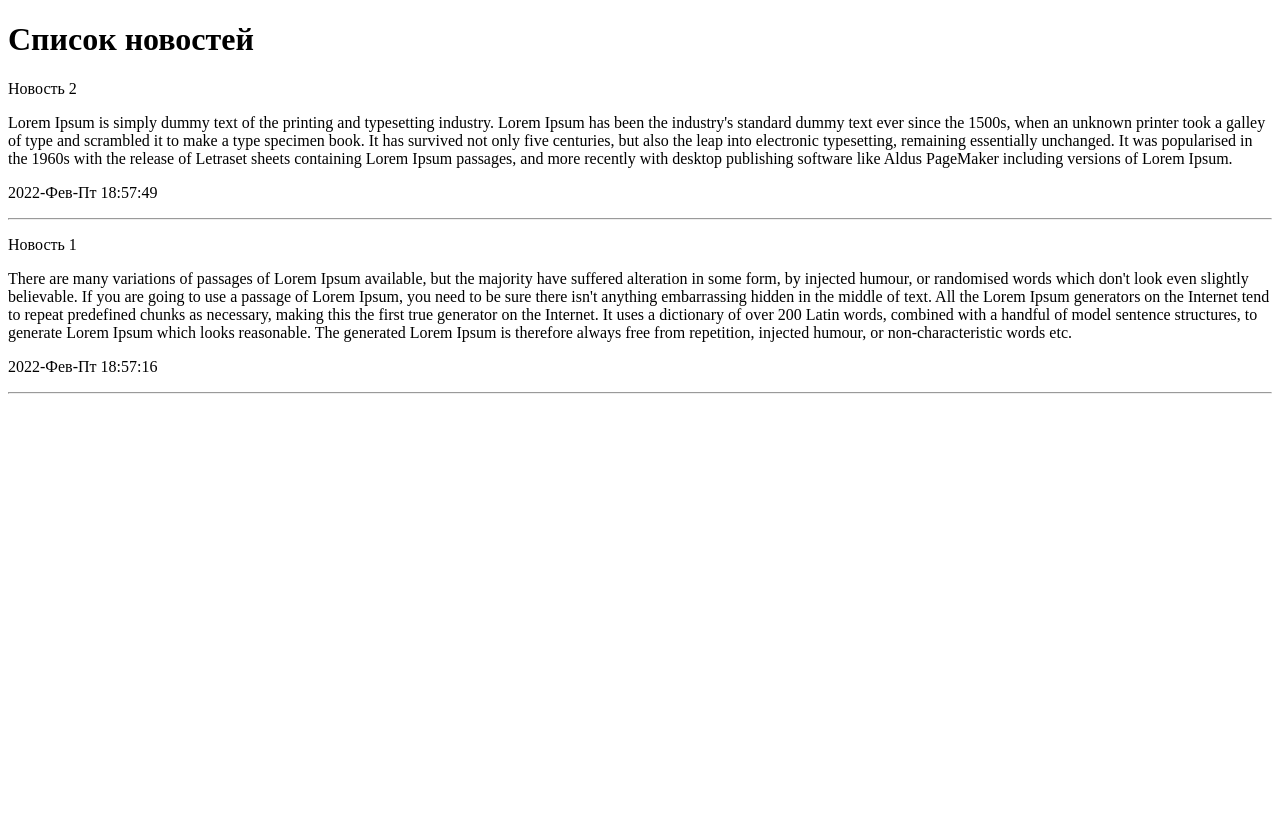
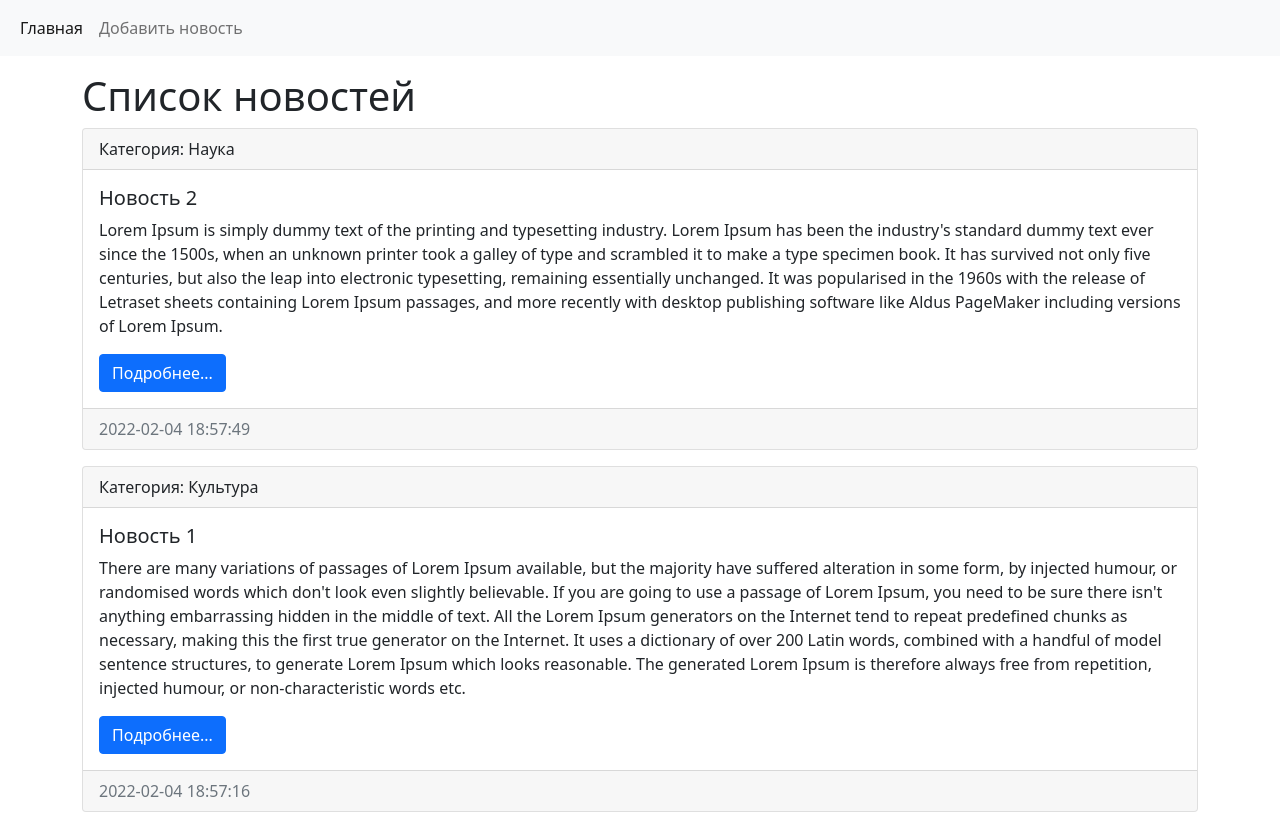
Before and after one commit to study657/LearnDjango, a Django app: page /news/ in a window 1280 px wide. Before the commit the page ends 394 px from the top, so only its background shows below. Run offline with Django 4.2, Linux system fonts and the light colour scheme; data comes from the database, SQL or seed files in the repository; both versions use the stored data as it was after the commit.

Commit message:
Отредактировали внешний вид шаблона

```diff
--- a/Обучение фреймворку Django/mysite/news/templates/news/index.html
+++ b/Обучение фреймворку Django/mysite/news/templates/news/index.html
@@ -1,21 +1,58 @@
-<!DOCTYPE html>
+<!doctype html>
 <html lang="ru">
+
 <head>
-    <meta charset="UTF-8">
-    <meta http-equiv="X-UA-Compatible" content="IE=edge">
-    <meta name="viewport" content="width=device-width, initial-scale=1.0">
+    <meta charset="utf-8">
+    <meta name="viewport" content="width=device-width, initial-scale=1">
+    <link href="https://cdn.jsdelivr.net/npm/bootstrap@5.1.3/dist/css/bootstrap.min.css" rel="stylesheet"
+        integrity="sha384-1BmE4kWBq78iYhFldvKuhfTAU6auU8tT94WrHftjDbrCEXSU1oBoqyl2QvZ6jIW3" crossorigin="anonymous">
     <title>{{ title }}</title>
 </head>
+
 <body>
-    <h1>{{ title }}</h1>
+    <nav class="navbar navbar-expand-lg navbar-light bg-light">
+        <div class="container-fluid">
+            <div class="collapse navbar-collapse" id="navbarSupportedContent">
+                <ul class="navbar-nav me-auto mb-2 mb-lg-0">
+                    <li class="nav-item">
+                        <a class="nav-link active" aria-current="page" href="/">Главная</a>
+                    </li>
+                    <li class="nav-item">
+                        <a class="nav-link" href="/">Добавить новость</a>
+                    </li>
+                </ul>
+            </div>
+        </div>
+    </nav>
 
-    {% for item in news %}
-        <div>
-            <p>{{ item.title }}</p>
-            <p>{{ item.content }}</p>
-            <p>{{ item.created_at|date:'Y-M-D H:i:s' }}</p>
+    <div class="container mt-3">
+        <h1>{{ title }}</h1>
+        <div class="row">
+            <div class="col-md-12">
+                {% for item in news %}
+                <div class="card mb-3">
+                    <div class="card-header">
+                        Категория: {{ item.category }}
+                    </div>
+                    <div class="card-body">
+                        <h5 class="card-title">{{ item.title }}</h5>
+                        <p class="card-text">{{ item.content }}</p>
+                        <a href="#" class="btn btn-primary">Подробнее...</a>
+                    </div>
+                    <div class="card-footer text-muted">
+                        {{ item.created_at|date:'Y-m-d H:i:s' }}
+                    </div>
+                </div>
+                {% endfor %}
+            </div>
         </div>
-        <hr>
-    {% endfor %}
+    </div>
+
+
+
+    <script src="https://cdn.jsdelivr.net/npm/bootstrap@5.1.3/dist/js/bootstrap.bundle.min.js"
+        integrity="sha384-ka7Sk0Gln4gmtz2MlQnikT1wXgYsOg+OMhuP+IlRH9sENBO0LRn5q+8nbTov4+1p" crossorigin="anonymous">
+    </script>
 </body>
+
 </html>
```
Also changed, not shown: Обучение фреймворку Django/mysite/db.sqlite3.
